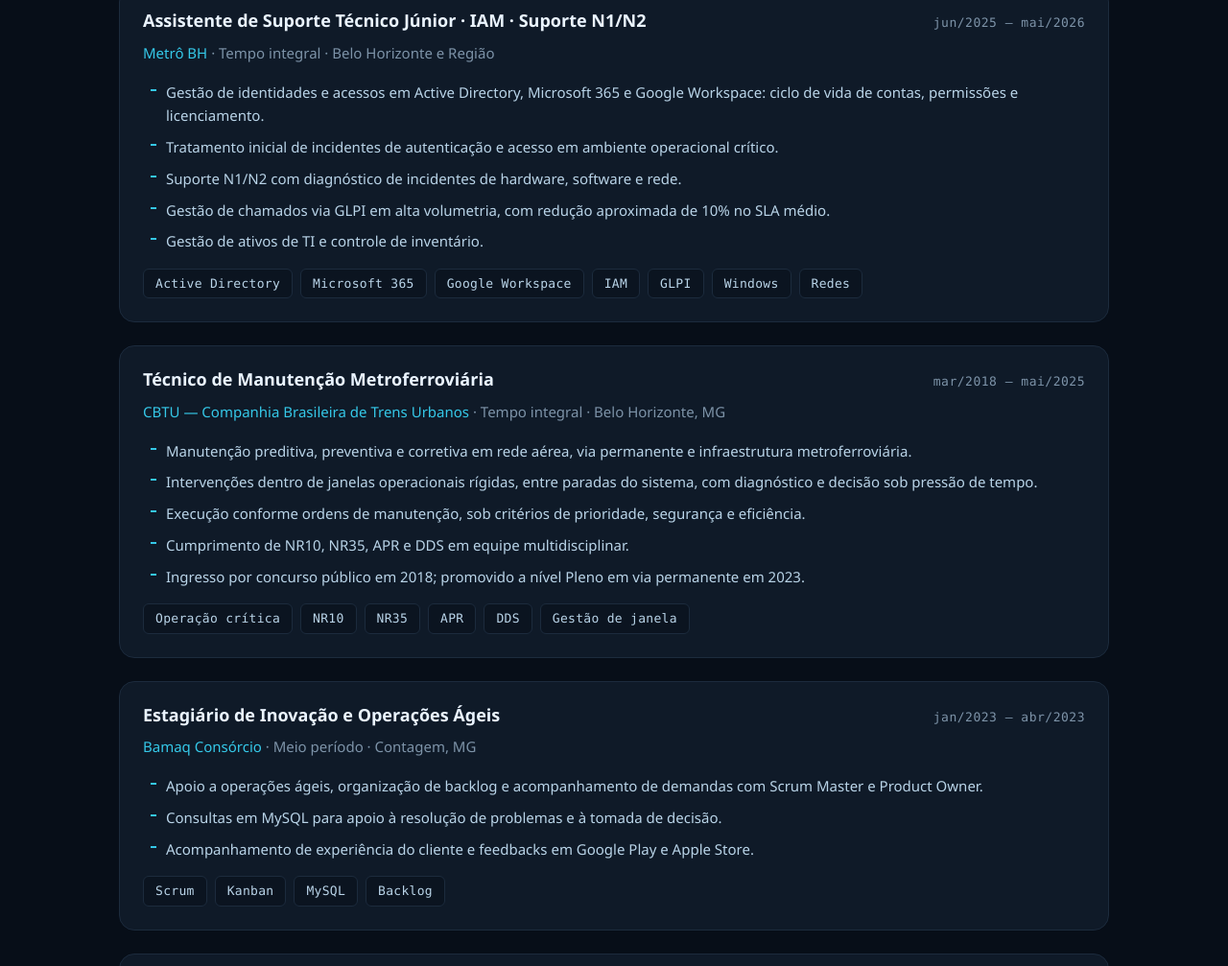
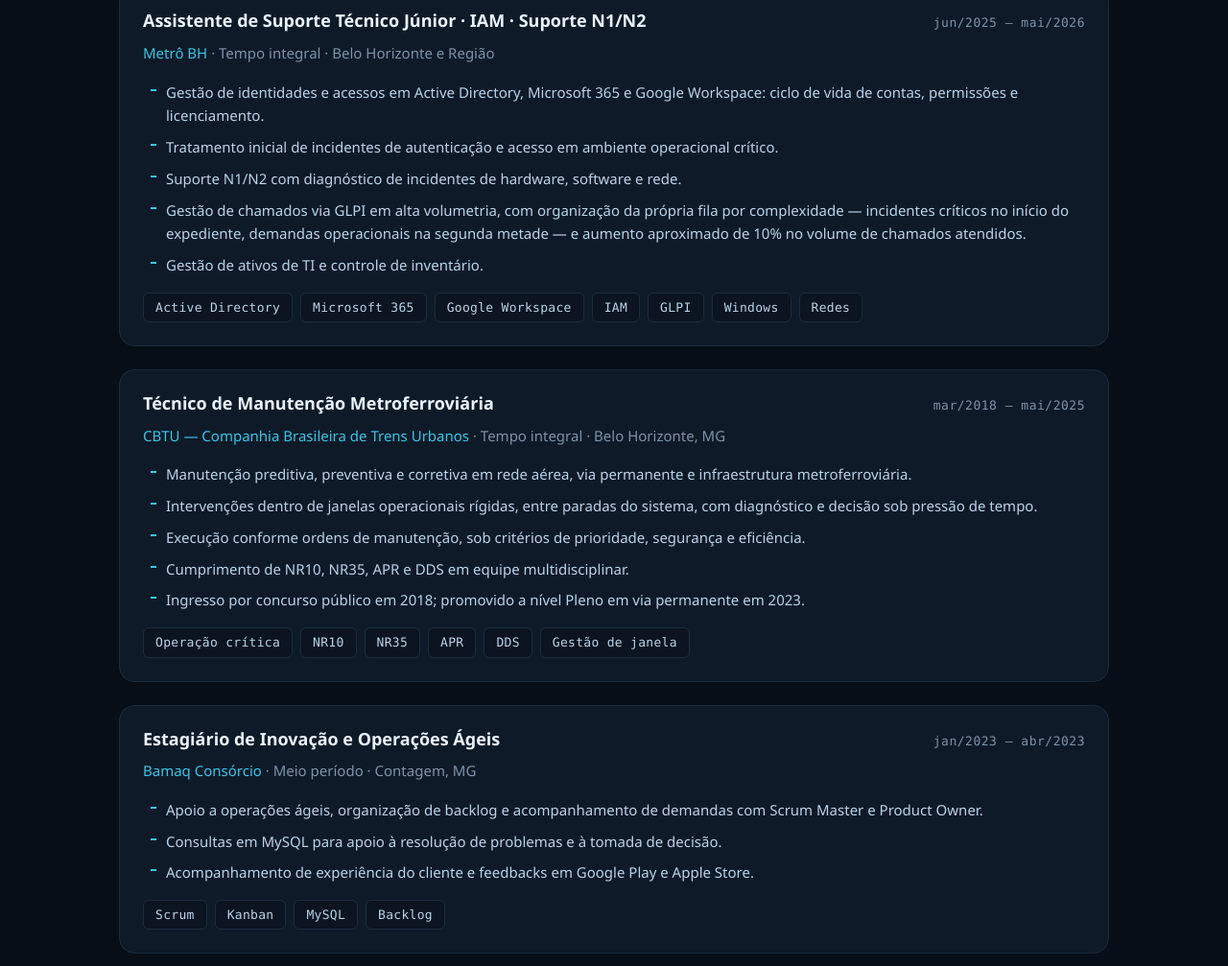
Before and after one commit to LeandroGoulart/CV, a plain HTML site: page index.html in a window 1280 px wide. Shown: the part 2429-3436 px from the top of the page at 96% size. Drawn offline with Linux system fonts and the light colour scheme.

Commit message:
update: atualização de curriculo

```diff
--- a/index.html
+++ b/index.html
@@ -208,7 +208,7 @@
             <li>Gestão de identidades e acessos em Active Directory, Microsoft 365 e Google Workspace: ciclo de vida de contas, permissões e licenciamento.</li>
             <li>Tratamento inicial de incidentes de autenticação e acesso em ambiente operacional crítico.</li>
             <li>Suporte N1/N2 com diagnóstico de incidentes de hardware, software e rede.</li>
-            <li>Gestão de chamados via GLPI em alta volumetria, com redução aproximada de 10% no SLA médio.</li>
+            <li>Gestão de chamados via GLPI em alta volumetria, com organização da própria fila por complexidade — incidentes críticos no início do expediente, demandas operacionais na segunda metade — e aumento aproximado de 10% no volume de chamados atendidos.</li>
             <li>Gestão de ativos de TI e controle de inventário.</li>
           </ul>
           <div class="chips">
```
Also changed, not shown: 3 other files.
